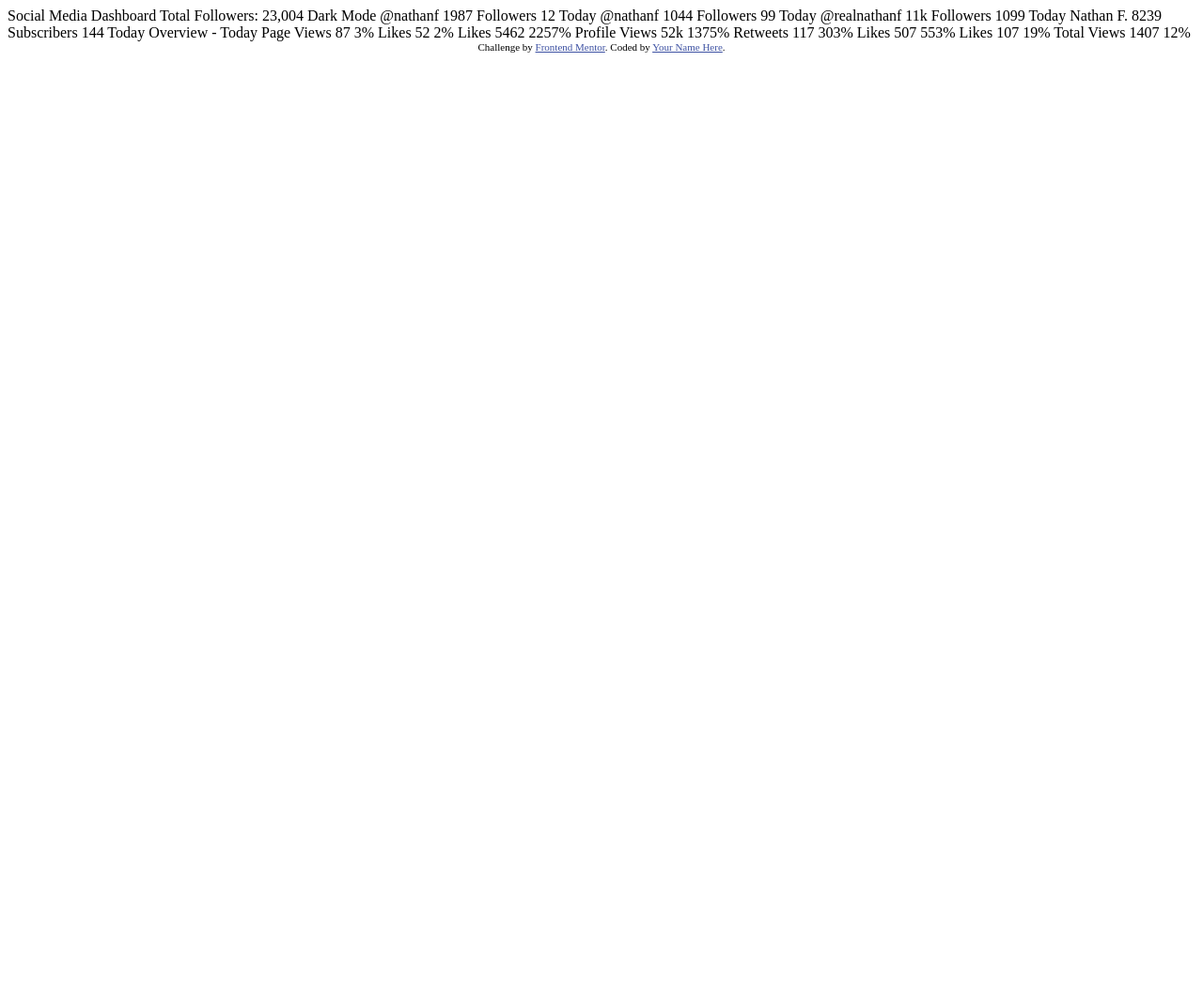
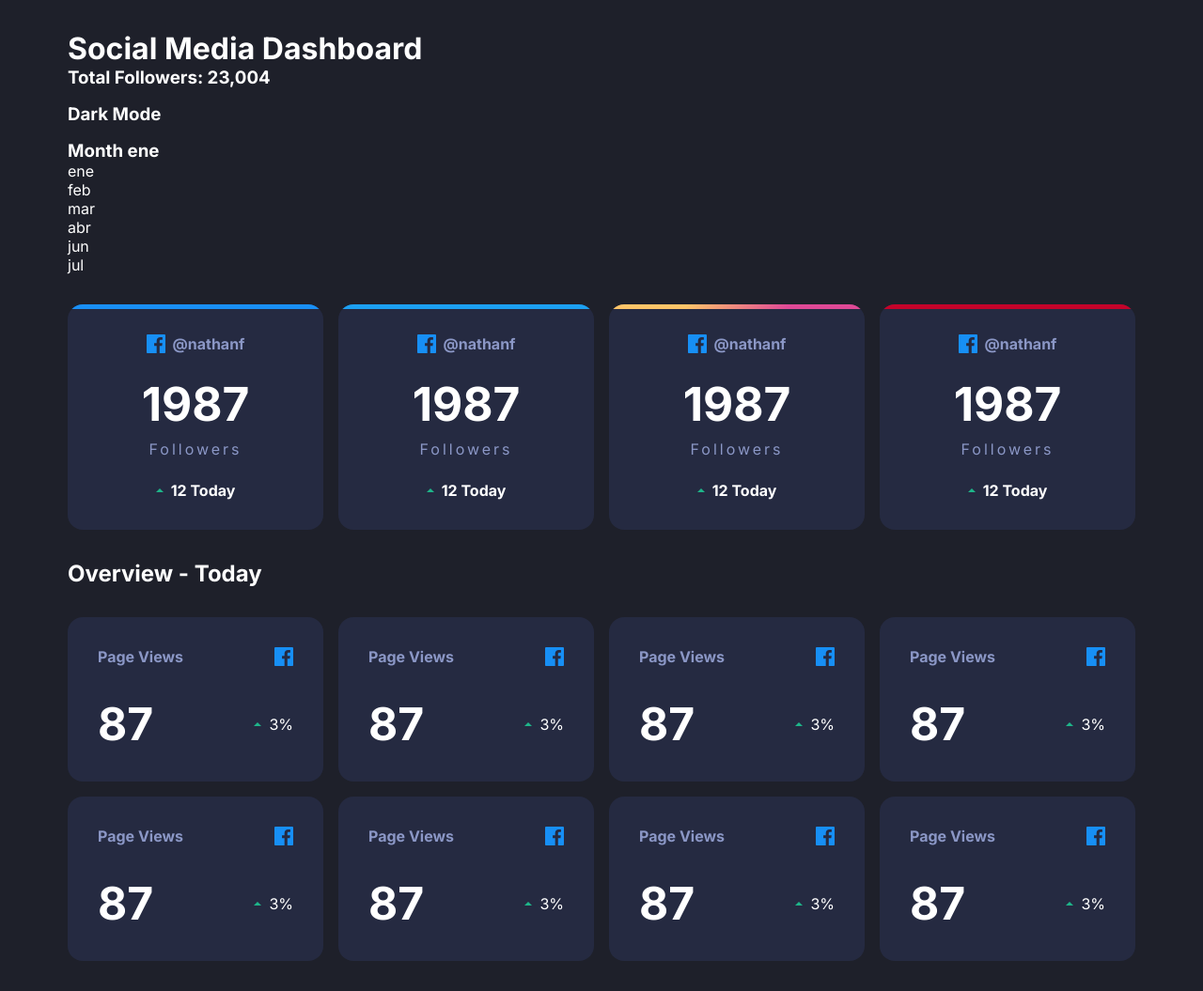
Before and after one commit to OsbaldoPalacios/dashboard-social-media, a plain HTML site: page index.html in a window 1280 px wide. Shown: the whole page at 94% size. Before the commit the page ends 800 px from the top, so only its background shows below. Drawn offline with Linux system fonts and the light colour scheme.

Commit message:
create: layout & styles

```diff
--- a/index.html
+++ b/index.html
@@ -5,83 +5,233 @@
   <meta name="viewport" content="width=device-width, initial-scale=1.0"> <!-- displays site properly based on user's device -->
 
   <link rel="icon" type="image/png" sizes="32x32" href="./images/favicon-32x32.png">
-
+  <link rel="stylesheet" href="./src/css/styles.css">
   <title>Frontend Mentor | [Challenge Name Here]</title>
 
   <!-- Feel free to remove these styles or customise in your own stylesheet 👍 -->
-  <style>
-    .attribution { font-size: 11px; text-align: center; }
-    .attribution a { color: hsl(228, 45%, 44%); }
-  </style>
+
 </head>
-<body>
+<body class="darkmode">
+  <div class="dashboard">
+    <div class="header">
+      <div>
+        <h1>Social Media Dashboard</h1>
+        <h3>Total Followers: <span>23,004</span></h3>
+      </div>
+      <div class="content-toggle">
+        <h3>Dark Mode</h3>
+        <div class="toggle">
+          <div></div>
+        </div>
+      </div>
+      <div class="month">
+        <h3>Month <span>ene</span></h3>
+        <ul class="month">
+          <li>ene</li>
+          <li>feb</li>
+          <li>mar</li>
+          <li>abr</li>
+          <li>jun</li>
+          <li>jul</li>
+        </ul>
+      </div>
+    </div>
 
-  Social Media Dashboard
-  Total Followers: 23,004
+    <div class="followers">
 
-  Dark Mode
+      <div class="follower">
+        <div class="follower-head">
+          <img src="./src/images/icon-facebook.svg" alt="icon">
+          <p>@nathanf</p>
+        </div>
+        <div class="total-followers">
+          <p>1987</p>
+          <p>Followers</p>
+        </div>
+        <div class="followers-today">
+          <img src="./src/images/icon-up.svg" alt="">
+          <p>12 Today</p>
+        </div>
+      </div>
+
+      <div class="follower">
+        <div class="follower-head">
+          <img src="./src/images/icon-facebook.svg" alt="icon">
+          <p>@nathanf</p>
+        </div>
+        <div class="total-followers">
+          <p>1987</p>
+          <p>Followers</p>
+        </div>
+        <div class="followers-today">
+          <img src="./src/images/icon-up.svg" alt="">
+          <p>12 Today</p>
+        </div>
+      </div>
+
+      <div class="follower">
+        <div class="follower-head">
+          <img src="./src/images/icon-facebook.svg" alt="icon">
+          <p>@nathanf</p>
+        </div>
+        <div class="total-followers">
+          <p>1987</p>
+          <p>Followers</p>
+        </div>
+        <div class="followers-today">
+          <img src="./src/images/icon-up.svg" alt="">
+          <p>12 Today</p>
+        </div>
+      </div>
+
+      <div class="follower">
+        <div class="follower-head">
+          <img src="./src/images/icon-facebook.svg" alt="icon">
+          <p>@nathanf</p>
+        </div>
+        <div class="total-followers">
+          <p>1987</p>
+          <p>Followers</p>
+        </div>
+        <div class="followers-today">
+          <img src="./src/images/icon-up.svg" alt="">
+          <p>12 Today</p>
+        </div>
+      </div>
+
+    </div>
+
+    <div class="container-overviews">
+      <h2>Overview - Today</h2>
+
+      <div class="overviews">
+
+        <div class="overview">
+          <div class="overview-top">
+            <p>Page Views</p>
+            <img src="./src/images/icon-facebook.svg" alt="">
+          </div>
+          <div class="overview-bottom">
+            <p>87</p>
+            <div class="overview-bottom-percent">
+              <img src="./src/images/icon-up.svg" alt="">
+              <p>3%</p>
+            </div>
+          </div>
+        </div>
+
+        <div class="overview">
+          <div class="overview-top">
+            <p>Page Views</p>
+            <img src="./src/images/icon-facebook.svg" alt="">
+          </div>
+          <div class="overview-bottom">
+            <p>87</p>
+            <div class="overview-bottom-percent">
+              <img src="./src/images/icon-up.svg" alt="">
+              <p>3%</p>
+            </div>
+          </div>
+        </div>
+
+        <div class="overview">
+          <div class="overview-top">
+            <p>Page Views</p>
+            <img src="./src/images/icon-facebook.svg" alt="">
+          </div>
+          <div class="overview-bottom">
+            <p>87</p>
+            <div class="overview-bottom-percent">
+              <img src="./src/images/icon-up.svg" alt="">
+              <p>3%</p>
+            </div>
+          </div>
+        </div>
+
+        <div class="overview">
+          <div class="overview-top">
+            <p>Page Views</p>
+            <img src="./src/images/icon-facebook.svg" alt="">
+          </div>
+          <div class="overview-bottom">
+            <p>87</p>
+            <div class="overview-bottom-percent">
+              <img src="./src/images/icon-up.svg" alt="">
+              <p>3%</p>
+            </div>
+          </div>
+        </div>
+
+        <div class="overview">
+          <div class="overview-top">
+            <p>Page Views</p>
+            <img src="./src/images/icon-facebook.svg" alt="">
+          </div>
+          <div class="overview-bottom">
+            <p>87</p>
+            <div class="overview-bottom-percent">
+              <img src="./src/images/icon-up.svg" alt="">
+              <p>3%</p>
+            </div>
+          </div>
+        </div>
+
+        <div class="overview">
+          <div class="overview-top">
+            <p>Page Views</p>
+            <img src="./src/images/icon-facebook.svg" alt="">
+          </div>
+          <div class="overview-bottom">
+            <p>87</p>
+            <div class="overview-bottom-percent">
+              <img src="./src/images/icon-up.svg" alt="">
+              <p>3%</p>
+            </div>
+          </div>
+        </div>
+
+        <div class="overview">
+          <div class="overview-top">
+            <p>Page Views</p>
+            <img src="./src/images/icon-facebook.svg" alt="">
+          </div>
+          <div class="overview-bottom">
+            <p>87</p>
+            <div class="overview-bottom-percent">
+              <img src="./src/images/icon-up.svg" alt="">
+              <p>3%</p>
+            </div>
+          </div>
+        </div>
+
+        <div class="overview">
+          <div class="overview-top">
+            <p>Page Views</p>
+            <img src="./src/images/icon-facebook.svg" alt="">
+          </div>
+          <div class="overview-bottom">
+            <p>87</p>
+            <div class="overview-bottom-percent">
+              <img src="./src/images/icon-up.svg" alt="">
+              <p>3%</p>
+            </div>
+          </div>
+        </div>
+
+      </div>
+
+
+    </div>
+  </div>
 
 
 
-  @nathanf
-  1987
-  Followers
-  12 Today
-
-  @nathanf
-  1044
-  Followers
-  99 Today
-
-  @realnathanf
-  11k
-  Followers
-  1099 Today
-
-  Nathan F.
-  8239
-  Subscribers
-  144 Today
 
 
 
-  Overview - Today
 
-  Page Views
-  87
-  3%
 
-  Likes
-  52
-  2%
 
-  Likes
-  5462
-  2257%
-
-  Profile Views
-  52k
-  1375%
-
-  Retweets
-  117
-  303%
-
-  Likes
-  507
-  553%
-
-  Likes
-  107
-  19%
-
-  Total Views
-  1407
-  12%
-
-  <div class="attribution">
-    Challenge by <a href="https://www.frontendmentor.io?ref=challenge" target="_blank">Frontend Mentor</a>.
-    Coded by <a href="#">Your Name Here</a>.
-  </div>
+  <script src="./src/js/main.js"></script>
 </body>
 </html>
--- /dev/null
+++ b/src/css/styles.css
@@ -0,0 +1,173 @@
+@import url('https://fonts.googleapis.com/css2?family=Inter:wght@400;700&display=swap');
+
+:root{
+--LimeGreen: hsl(163, 72%, 41%);
+--BrightRed: hsl(356, 69%, 56%);
+--Facebook: hsl(208, 92%, 53%);
+--Twitter: hsl(203, 89%, 53%);
+--Instagram: linear-gradient(90deg,rgba(253,196,104,1) 30%,rgba(223,73,150,1) 70%);
+--YouTube: hsl(348, 97%, 39%);
+
+/*Light Theme */
+--Toggle: hsl(230, 22%, 74%);
+--BG: hsl(0, 0%, 100%);
+--VeryPaleBlue: hsl(225, 100%, 98%);
+--CardBG: hsl(227, 47%, 96%);
+--Text1: hsl(228, 12%, 44%);
+--Text2: hsl(230, 17%, 14%);
+}
+
+*{
+    margin: 0;
+    padding: 0;
+    box-sizing: border-box;
+    font-family: 'Inter', sans-serif;
+}
+
+body.darkmode{
+--Toggle: linear-gradient(90deg,hsl(210, 78%, 56%) 30%,hsl(146, 68%, 55%) 70%);
+--BG: hsl(230, 17%, 14%);
+--VeryPaleBlue: hsl(232, 19%, 15%);
+--CardBG: hsl(228, 28%, 20%);
+--Text1: hsl(228, 34%, 66%);
+--Text2: hsl(0, 0%, 100%);
+}
+
+body{
+    background-color: var(--BG);
+    color: var(--Text2)
+}
+
+.color-green{
+    color: var(--LimeGreen);
+}
+
+.color-red{
+    color: var(--BrightRed);
+}
+
+.dashboard{
+    padding: 2rem;
+    max-width: 1200px;
+    margin: 0 auto;
+}
+
+ul{
+    list-style: none;
+}
+
+.header{
+    display: grid;
+    gap: 1rem;
+    margin-bottom: 2rem;
+}
+
+.overviews,
+.followers{
+    display: grid;
+    gap: 1rem;
+    grid-template-columns: repeat(auto-fit,minmax(250px, 1fr));
+}
+
+.follower{
+    background-color: var(--CardBG);
+    padding: 2rem;
+    border-radius: 1rem;
+    text-align: center;
+    display: flex;
+    flex-direction: column;
+    gap: 1.5rem;
+    position: relative;
+    overflow: hidden;
+}
+
+.follower-head{
+    display: flex;
+    gap: 0.5rem;
+    justify-content: center;
+    color: var(--Text1);
+    font-weight: bold;
+}
+
+
+
+.total-followers p:nth-child(1){
+    font-size: 3.1rem;
+    font-weight: bold;
+}
+
+.total-followers p:nth-child(2){
+    margin-top: 0.5rem;
+    letter-spacing: 3px;
+    color: var(--Text1);
+}
+
+.followers-today{
+    display: flex;
+    justify-content: center;
+    align-items: center;
+    gap: 0.5rem;
+    font-weight: bold;
+}
+
+.follower::before{
+    content: '';
+    height: 5px;
+    width: 100%;
+    position: absolute;
+    top: 0;
+    left: 0;
+}
+
+.follower:nth-child(1)::before{
+    background-color: var(--Facebook);
+}
+
+.follower:nth-child(2)::before{
+    background-color: var(--Twitter);
+}
+
+.follower:nth-child(3)::before{
+    background: var(--Instagram);
+}
+
+.follower:nth-child(4)::before{
+    background-color: var(--YouTube);
+}
+
+.container-overviews h2{
+    margin: 2rem 0;
+}
+
+
+
+.overview{
+    background-color: var(--CardBG);
+    padding: 2rem;
+    border-radius: 1rem;
+    display: grid;
+    gap: 2rem;
+}
+
+.overview-top,
+.overview-bottom{
+    display: flex;
+    justify-content: space-between;
+    align-items: center;
+}
+
+.overview-top p{
+    color: var(--Text1);
+    font-weight: bold;
+}
+
+.overview-bottom > p{
+    font-size: 3rem;
+    font-weight: bold;
+}
+
+.overview-bottom-percent{
+    display: flex;
+    align-items: center;
+    gap: 0.5rem;
+}
```
Also changed, not shown: src/js/main.js (added), 1 other file.
